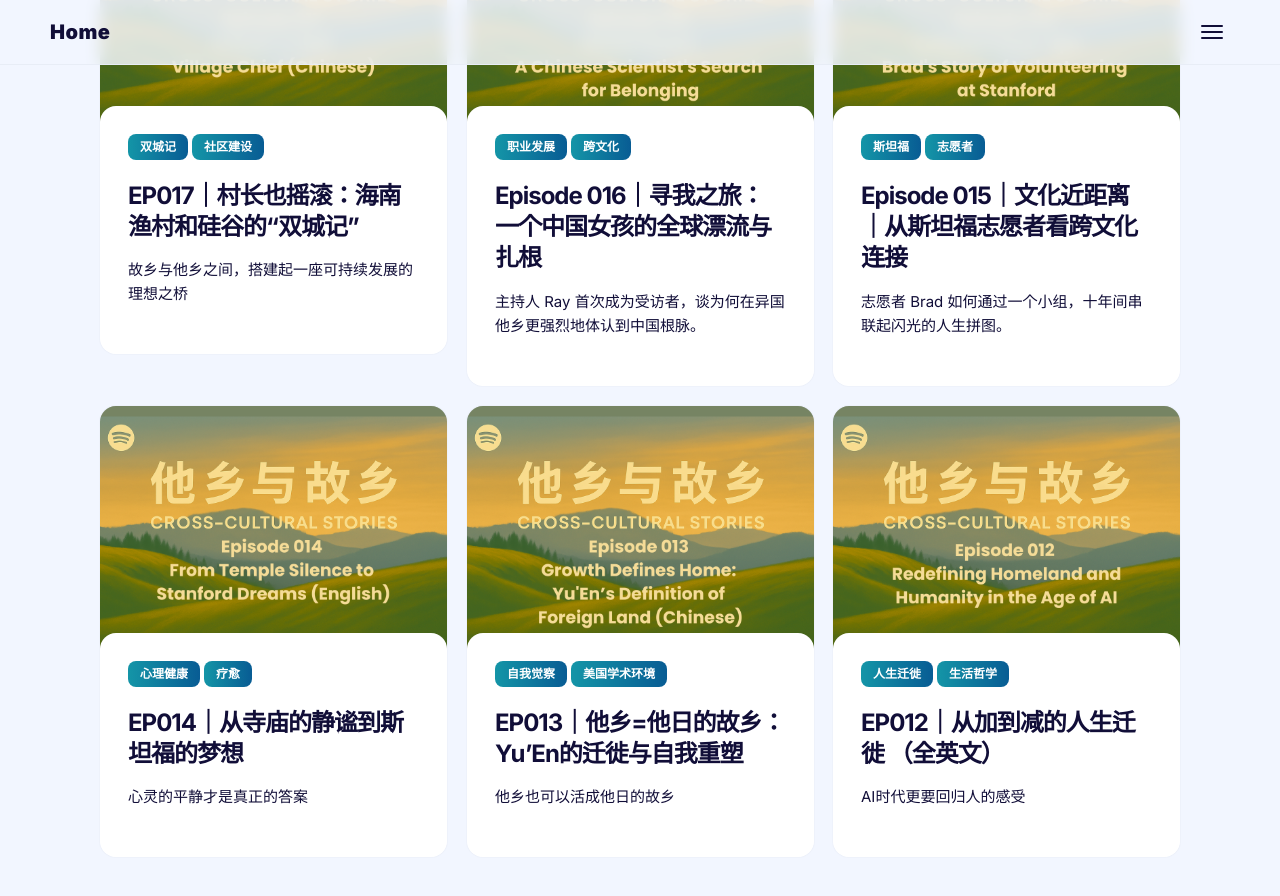
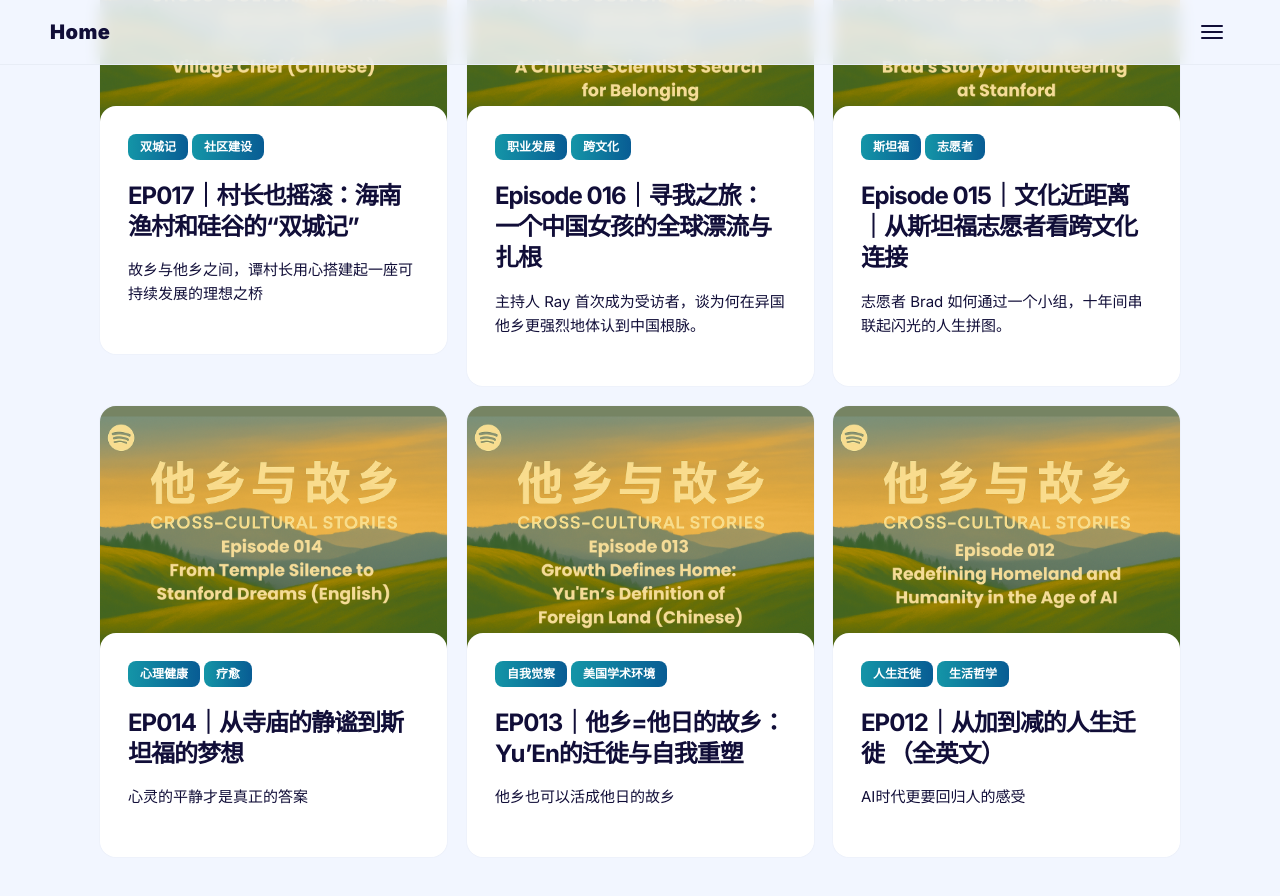
Before and after one commit to Ray2024Ray/cross-cultural-stories-website, a Jekyll site: the page built from site/index.md, in a window 1280 px wide and 900 px high, scrolled down 1080 px. Shown: the top 896 px of the window. Built offline with Jekyll 4.4.1, drawn with Linux system fonts in a browser that asks for light colours.

Commit message:
Update excerpt for episode 017

```diff
--- a/site/collections/_episodes/ep017.md
+++ b/site/collections/_episodes/ep017.md
@@ -4,5 +4,5 @@ date: 2025-11-07
 spotify: "https://open.spotify.com/episode/3M1kVGajzOS8rR63zyMCzU?si=V5BEWjs0RmWz3gbaeYDYSg"
 cover: "/images/episodes/ep017.png"
 tags: ["双城记","社区建设", "跨界思维"]
-excerpt: "故乡与他乡之间，搭建起一座可持续发展的理想之桥"
+excerpt: "故乡与他乡之间，谭村长用心搭建起一座可持续发展的理想之桥"
 ---
```
